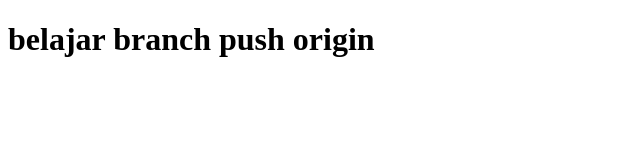
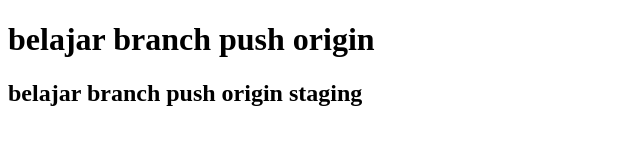
Before and after one commit to fahmiyuda/kursus-niomic, a plain HTML site: page header.html in a window 1280 px wide. Shown: the whole page, without its empty margins (0-640 px from the left). Drawn offline with Linux system fonts and the light colour scheme.

Commit message:
menambahkan elemen h2

```diff
--- a/header.html
+++ b/header.html
@@ -6,5 +6,6 @@
   </head>
   <body>
     <h1>belajar branch push origin</h1>
+    <h2>belajar branch push origin staging</h2>
   </body>
 </html>
```
